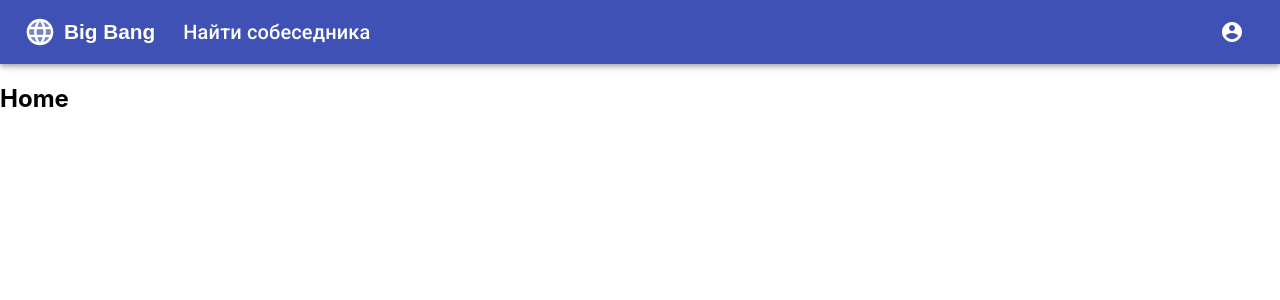
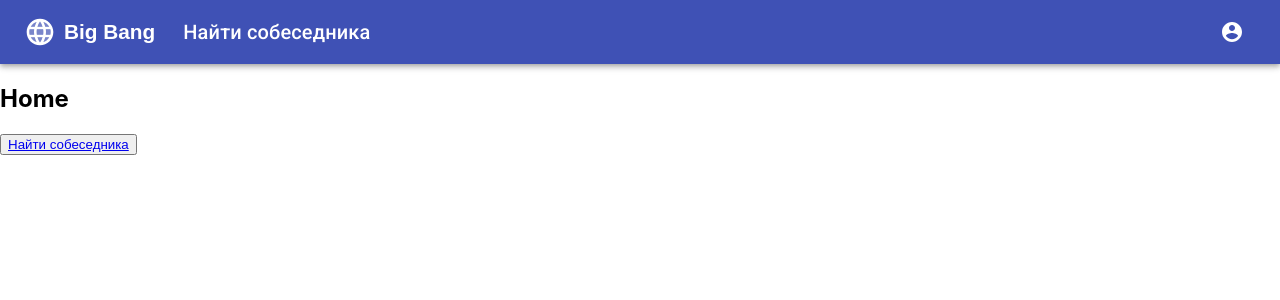
Before and after one commit to XXXVLSCCCP/React.js-Big-Bang, a React (Create React App) app: page / in a window 1280 px wide. Shown: the top 300 px of the page. Built offline with nearby package versions, Linux system fonts and the light colour scheme.

Commit message:
7: remove error from fetch and raw button to homepage

```diff
--- a/src/components/App.js
+++ b/src/components/App.js
@@ -5,6 +5,7 @@
 import Profile from "./Profile";
 import { Provider } from "react-redux";
 import { store } from "../store/index";
+import { Link } from "react-router-dom";
 
 const App = () => {
   return (
@@ -38,7 +39,14 @@
       <SignUp />
     </div> */
 function Home() {
-  return <h2>Home</h2>;
+  return (
+    <>
+      <h2>Home</h2>
+      <button>
+        <Link to={`/users`}>Найти собеседника</Link>
+      </button>
+    </>
+  );
 }
 
 function Users() {
--- a/src/components/SignIn.js
+++ b/src/components/SignIn.js
@@ -5,7 +5,6 @@
 import TextField from "@material-ui/core/TextField";
 import FormControlLabel from "@material-ui/core/FormControlLabel";
 import Checkbox from "@material-ui/core/Checkbox";
-/* import Link from "@material-ui/core/Link"; */
 import Grid from "@material-ui/core/Grid";
 import Box from "@material-ui/core/Box";
 import LockOutlinedIcon from "@material-ui/icons/LockOutlined";
@@ -57,9 +56,6 @@
   const res = fetch("https://jsonplaceholder.typicode.com/users")
     .then((response) => response.json())
     .then((json) => console.log(json));
-  if (!res.ok) {
-    throw new Error("Проверьте URL");
-  }
 
   return (
     <Container component="main" maxWidth="xs">
```
